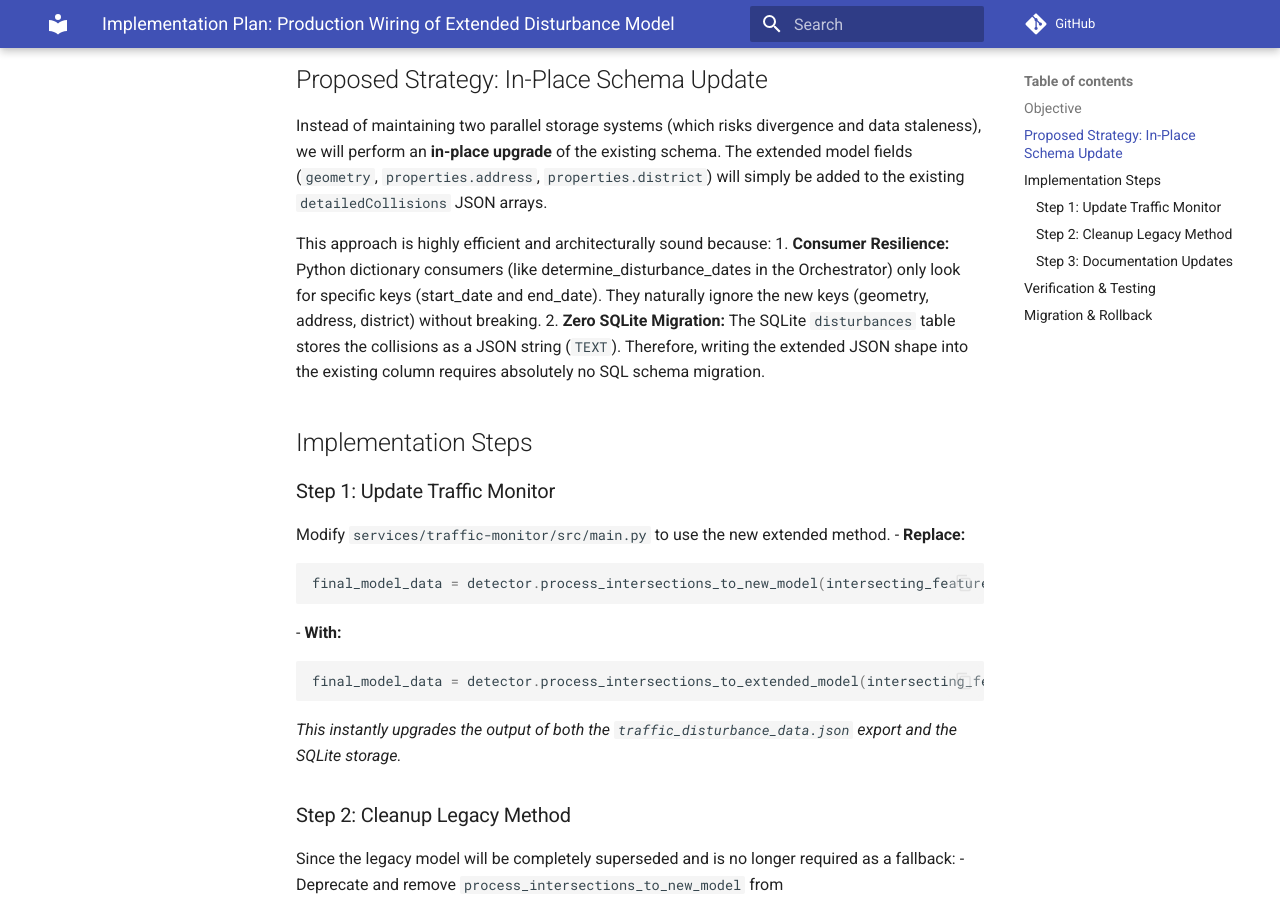
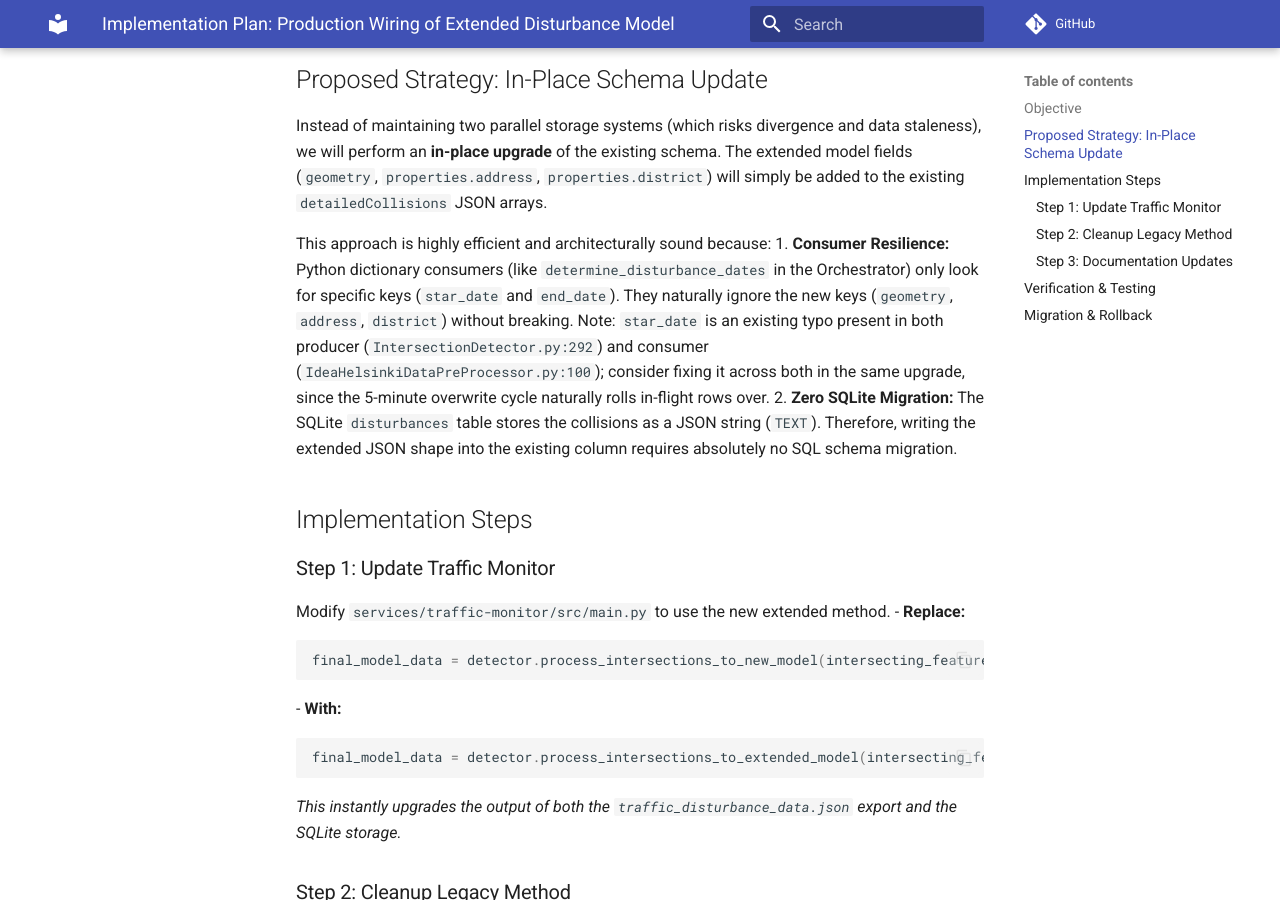
Before and after one commit to ForumViriumHelsinki/IDEA-Helsinki, an MkDocs documentation site: the page built from docs/prps/PRP_extended_disturbance_model_adoption.md, in a window 1280 px wide and 900 px high, scrolled down 503 px. Built offline with MkDocs 1.6.1 and Material for MkDocs 9.7.7, drawn with Linux system fonts in a browser that asks for light colours; comment, search, counter and statistics services are not loaded.

Commit message:
Update docs/prps/PRP_extended_disturbance_model_adoption.md
Co-authored-by: Lauri Gates <lauri.gates@forumvirium.fi>

```diff
--- a/docs/prps/PRP_extended_disturbance_model_adoption.md
+++ b/docs/prps/PRP_extended_disturbance_model_adoption.md
@@ -7,7 +7,7 @@ Wire the newly implemented extended traffic disturbance data model (`process_int
 Instead of maintaining two parallel storage systems (which risks divergence and data staleness), we will perform an **in-place upgrade** of the existing schema. The extended model fields (`geometry`, `properties.address`, `properties.district`) will simply be added to the existing `detailedCollisions` JSON arrays.
 
 This approach is highly efficient and architecturally sound because:
-1. **Consumer Resilience:** Python dictionary consumers (like determine_disturbance_dates in the Orchestrator) only look for specific keys (start_date and end_date). They naturally ignore the new keys (geometry, address, district) without breaking.
+1. **Consumer Resilience:** Python dictionary consumers (like `determine_disturbance_dates` in the Orchestrator) only look for specific keys (`star_date` and `end_date`). They naturally ignore the new keys (`geometry`, `address`, `district`) without breaking. Note: `star_date` is an existing typo present in both producer (`IntersectionDetector.py:292`) and consumer (`IdeaHelsinkiDataPreProcessor.py:100`); consider fixing it across both in the same upgrade, since the 5-minute overwrite cycle naturally rolls in-flight rows over.
 2. **Zero SQLite Migration:** The SQLite `disturbances` table stores the collisions as a JSON string (`TEXT`). Therefore, writing the extended JSON shape into the existing column requires absolutely no SQL schema migration.
 
 ## Implementation Steps
```
